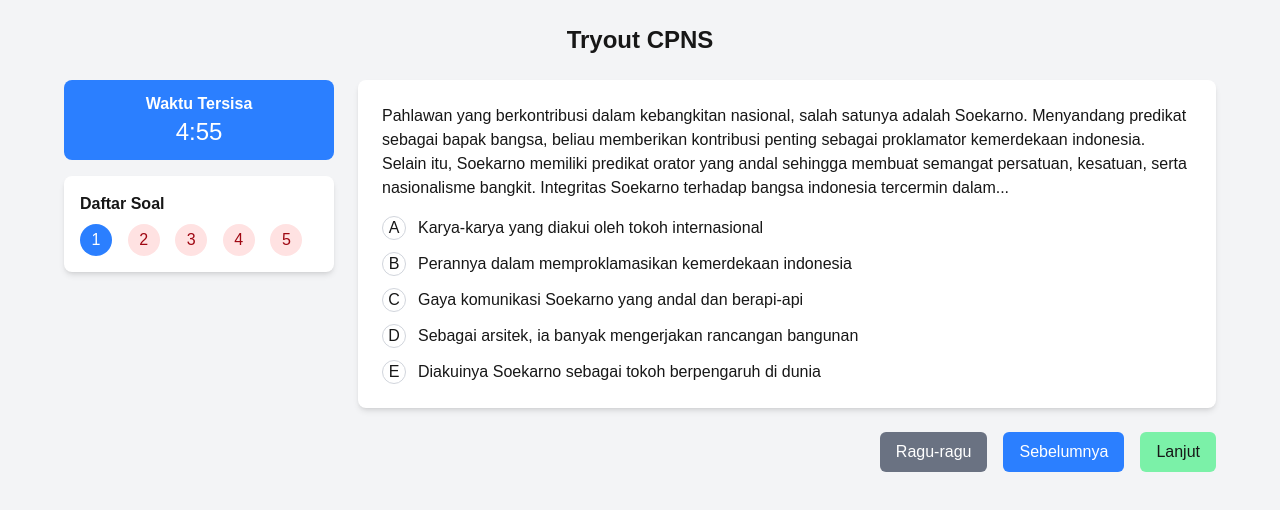
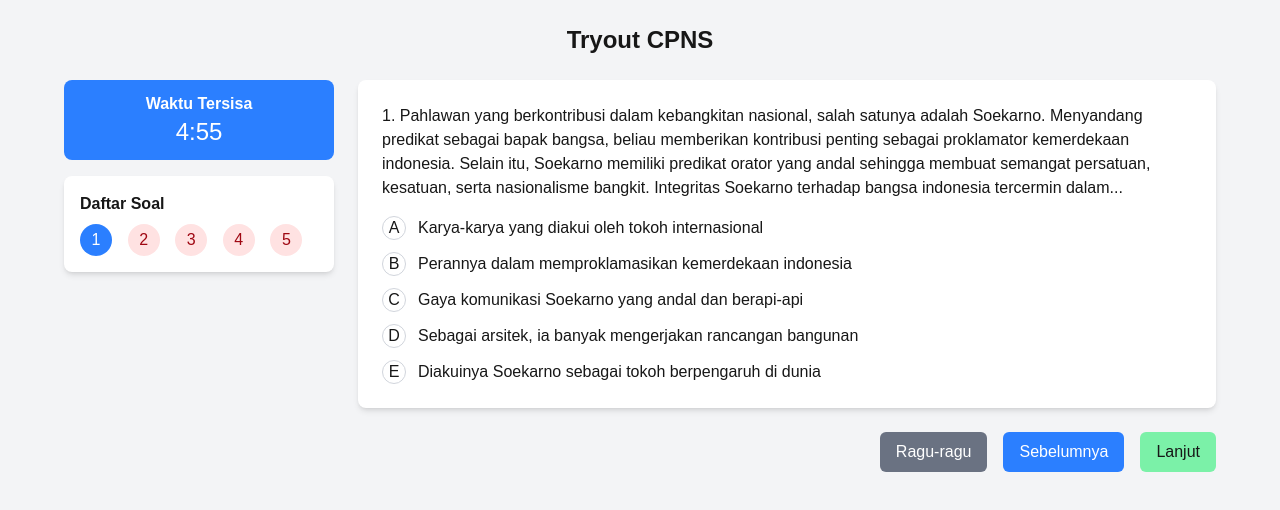
Before and after one commit to Zulhaditya/tryout-cpns, a Next.js app: page /quiz in a window 1280 px wide. Shown: the top 510 px of the page. Built offline with nearby package versions, Linux system fonts and the light colour scheme.

Commit message:
ADD : question number

```diff
--- a/app/quiz/page.tsx
+++ b/app/quiz/page.tsx
@@ -106,6 +106,7 @@ export default function QuizPage() {
           <div className="md:col-span-3">
             <QuestionCard
               question={currentQuestion.question}
+              questionNumber={currentQuestionIndex + 1}
               options={currentQuestion.options}
               selectedAnswer={userAnswers[currentQuestion.id] || null}
               onAnswer={handleAnswer}
--- a/components/QuestionCard.tsx
+++ b/components/QuestionCard.tsx
@@ -2,6 +2,7 @@
 
 type QuestionCardProps = {
   question: string;
+  questionNumber: number;
   options: string[];
   selectedAnswer: string | null;
   onAnswer: (answer: string) => void;
@@ -10,6 +11,7 @@ type QuestionCardProps = {
 
 export default function QuestionCard({
   question,
+  questionNumber,
   options,
   selectedAnswer,
   onAnswer,
@@ -19,10 +21,10 @@ export default function QuestionCard({
 
   return (
     <div className="bg-white p-6 rounded-lg shadow-md mb-6">
-      <h2 className="mb-4">{question}</h2>
+      <h2 className="mb-4">{questionNumber}. {question}</h2>
       {isRagu && (
         <div className="bg-yellow-100 text-yellow-800 p-2 rounded mb-4">
-          Masih ragu
+          Belum dijawab
         </div>
       )}
       <div className="space-y-3">
```
